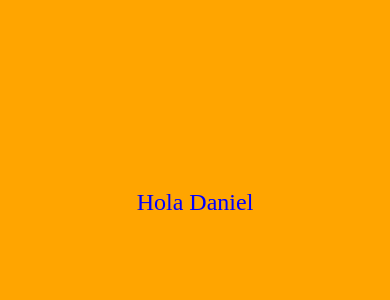
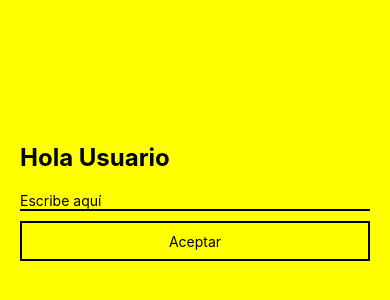
Before and after one commit to danielvazquezguerra/holaMundo, a React Native app: screen / in a window 390 px wide. Shown: the part 220-520 px from the top of the page. Built offline with nearby package versions, Linux system fonts and the light colour scheme.

Commit message:
botones insertados

```diff
--- a/App.js
+++ b/App.js
@@ -1,43 +1,108 @@
 import { StatusBar } from 'expo-status-bar';
 import React, { Children, useState } from 'react';
-import { StyleSheet, Text, View } from 'react-native';
+import { StyleSheet, Text, View, TextInput, TouchableOpacity, ScrollView, Dimensions } from 'react-native';
 
 
 
-const Texto = () => {
+export default function App() {
 
-  const [ texto, setTexto ] = useState('Hola Daniel');
+  const [ text, setText ] = useState('')
+  const [ submit, setSubmit ] = useState('Hola Usuario');
 
-  const actualizaTexto = () => {
-
-    setTexto('Adios Mundo Cruel');
-  }
 
   return (
 
-    <Text style={styles.texto} onPress={actualizaTexto}>{texto}</Text>
-
-  )
-}
-
-export default function App() {
-  return (
     <View style={styles.container}>
 
-        <Texto />
+      <StatusBar style="auto" />
 
-        <StatusBar style="auto" />
+
+      <ScrollView style={styles.scrollView}>
+
+        <View style={ styles.Wrapper}>
+
+            <Text style={styles.texto}>{submit}</Text>
+
+            <TextInput
+
+              style={styles.input}
+              defaultValue={text}
+              onChangeText={ e => setText(e)}
+              placeholder='Escribe aquí'
+
+              />
+
+
+            <TouchableOpacity
+                style={styles.TouchableOpacity}
+                underlayColor={'#999'}
+                activeOpacity={0.2}
+                title="Aceptar"
+                onPress={() => {
+
+                  setSubmit(text);
+                  alert(`Tu texto ${text} ha sido enviado`);
+
+                }}
+
+            >
+
+              <Text>Aceptar</Text>
+
+            </TouchableOpacity>
+
+
+        </View>
+
+        </ScrollView>
 
     </View>
+
   );
 }
 
 const styles = StyleSheet.create({
 
+  Wrapper: {
+
+    display: 'flex',
+    height: Dimensions.get('window').height,
+    padding: 20,
+    justifyContent: 'center',
+    alignItems: 'center',
+    backgroundColor: 'yellow'
+  },
+
+  scrollView:{
+    width: Dimensions.get('window').width,
+
+  },
+
+  TouchableOpacity:{
+    height: 40,
+    width: '100%',
+    justifyContent: 'center',
+    alignItems: 'center',
+    borderColor: '#000000',
+    borderWidth: 2,
+    marginTop: 10,
+  },
   texto: {
+    display: 'flex',
+    justifyContent: 'flex-start',
+    width: '100%',
     fontSize: 24,
     color: 'blue',
-    fontFamily: 'Gotham',
+    fontWeight: '700',
+    color: '#000000',
+    marginBottom: 20,
+  },
+
+  input:
+  {
+    width: '100%',
+    borderBottomColor: 'black',
+    borderBottomWidth: 2,
   },
 
   container: {
```
